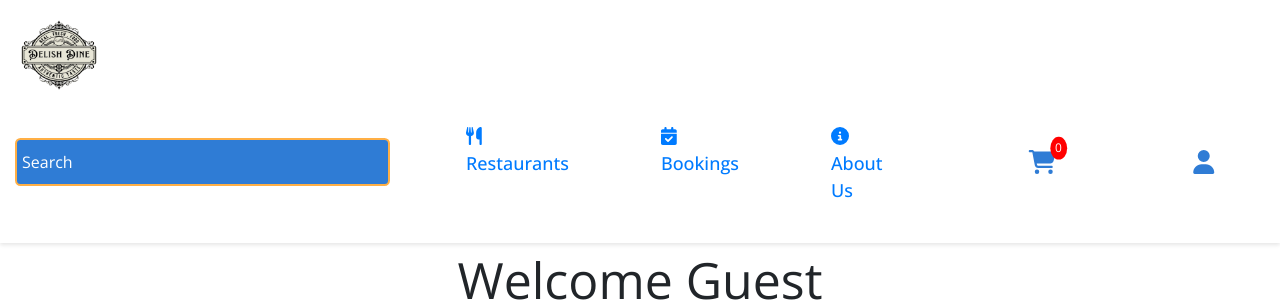
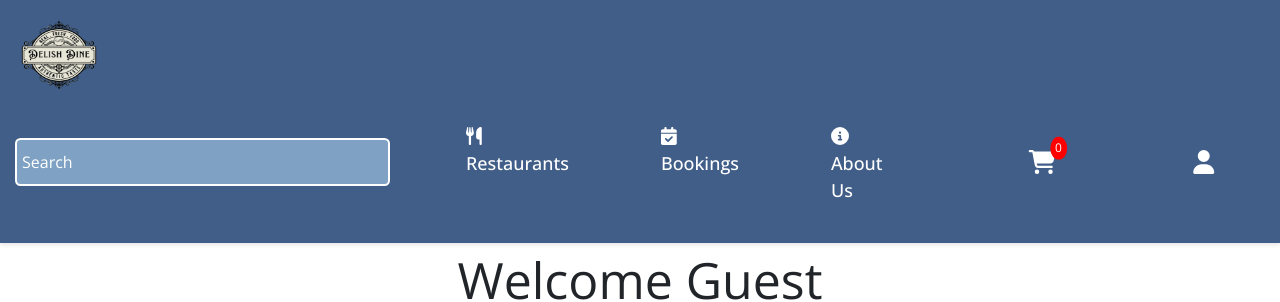
Before and after one commit to LimbachyaKrina/Delish_dine, a React (Create React App) app in the folder delish-dine/: page /home/1 in a window 1280 px wide. Shown: the top 302 px of the page. Built offline with nearby package versions, Linux system fonts and the light colour scheme; no server answers; a web font is replaced by a local one.

Commit message:
css change

```diff
--- a/delish-dine/src/Components/Navbar/Navbar.css
+++ b/delish-dine/src/Components/Navbar/Navbar.css
@@ -3,7 +3,7 @@
   justify-content: space-between;
   align-items: center;
   padding: 15px;
-  background-color: #fff;
+  background-color: #405e88;
   color: #fff;
   position: sticky;
   top: 0;
@@ -57,8 +57,8 @@
   padding-left: 5px;
   border: none;
   border-radius: 5.5px;
-  background-color: #2F7CD5;
-  border:2px solid #FFAF45;
+  background-color: #7FA1C3;
+  border:2px solid #ffffff;
   color: #000;
   width: 375px;
 }
@@ -176,10 +176,12 @@
   display: flex;
   align-items: center;
   text-decoration: none;
-  color: #2F7CD5;
+  color: #ffffff !important;
   transition: all 0.3s ease;
 }
-
+.navbarLinks{
+  color: white;
+}
 .user-profile .nav-link:hover,
 .notifications .nav-link:hover {
   color: #F77E21;
--- a/delish-dine/src/Components/Navbar/Navbar.js
+++ b/delish-dine/src/Components/Navbar/Navbar.js
@@ -1,11 +1,12 @@
 import React, { useState } from 'react';
 import './Navbar.css';
 import { FontAwesomeIcon } from '@fortawesome/react-fontawesome';
-import { Link } from 'react-router-dom';
+import { Link,useParams } from 'react-router-dom';
 import { faShoppingCart, faUser, faUtensils, faInfoCircle, faCalendarCheck, faBars } from '@fortawesome/free-solid-svg-icons';
 
 const Navbar = () => {
   const [isOpen, setIsOpen] = useState(false);
+  const { name,id } = useParams();
 
   const toggleMenu = () => {
     setIsOpen(!isOpen);
@@ -27,34 +28,34 @@ const Navbar = () => {
         </div>
         <ul className="menu-list">
           <li>
-            <a href="/restaurant" className="nav-link">
+            <a href="/restaurant" className="nav-link navbarLinks">
               <FontAwesomeIcon icon={faUtensils} className="mr-2" />
               Restaurants
             </a>
           </li>
           <li>
-            <a href="/bookings" className="nav-link">
+            <a href="/bookings" className="nav-link navbarLinks">
               <FontAwesomeIcon icon={faCalendarCheck} className="mr-2" />
               Bookings
             </a>
           </li>
           <li>
-            <a href="/about-us" className="nav-link">
+            <a href="/about-us" className="nav-link navbarLinks">
               <FontAwesomeIcon icon={faInfoCircle} className="mr-2" />
               About Us
             </a>
           </li>
         </ul>
         <div className="notifications">
-        <Link to="/cart" className="nav-link">
-        <FontAwesomeIcon icon={faShoppingCart} size="lg" color='#2F7CD5'/>
+        <Link to={`/cart/${id}`} className="nav-link  ">
+        <FontAwesomeIcon icon={faShoppingCart} size="lg" color='#fff'/>
         <span className="notification-count">0</span>
         <span className="icon-text" >Cart</span>
           </Link>
         </div>
         <div className="user-profile">
-        <Link to="/profile" className="nav-link">
-          <FontAwesomeIcon icon={faUser} className="fa-user" size="lg" color='#2F7CD5'/>
+        <Link to="/profile" className="nav-link ">
+          <FontAwesomeIcon icon={faUser} className="fa-user" size="lg" color='#fff'/>
           <span className="icon-text" >Profile</span>
         </Link>
       </div>
```
